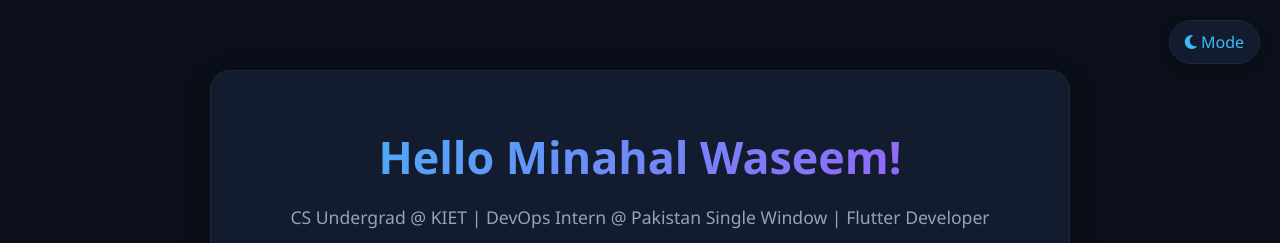
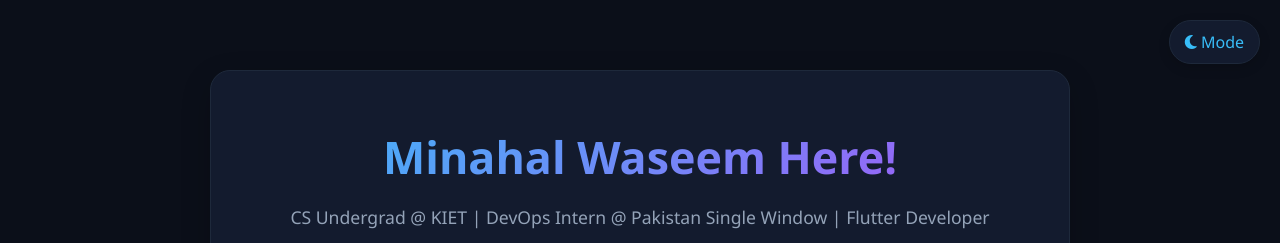
Before and after one commit to ManahilMashhud/ManahilMashhud.github.io, a plain HTML site: page index.html in a window 1280 px wide. Shown: the top 243 px of the page. Drawn offline with Linux system fonts and the light colour scheme.

Commit message:
Edit index.html

```diff
--- a/index.html
+++ b/index.html
@@ -150,7 +150,7 @@
     <div class="container fade-in">
         <!-- Header -->
         <header>
-            <h1>Hello Minahal Waseem!</h1>
+            <h1>Minahal Waseem Here!</h1>
             <p>CS Undergrad @ KIET | DevOps Intern @ Pakistan Single Window | Flutter Developer</p>
             <div class="contact-links">
                 <a href="mailto:manahilmashhud7@gmail.com"><i class="fa-solid fa-envelope"></i> Email</a>
```
